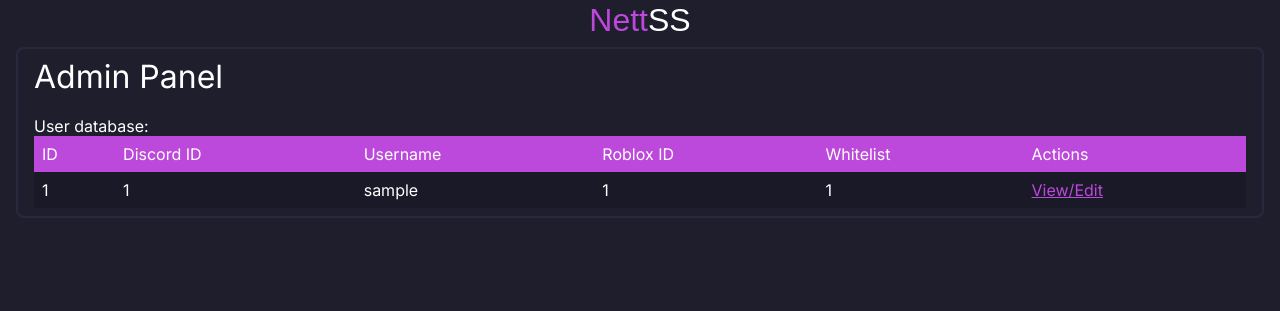
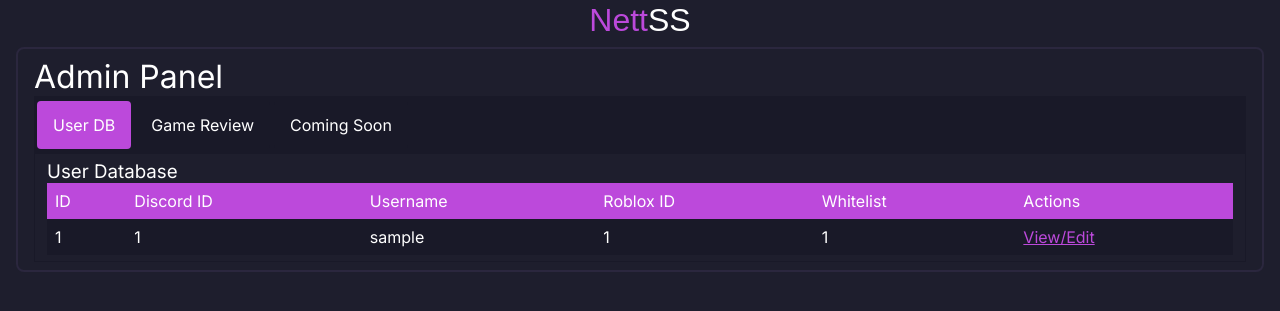
Before and after one commit to ghluka/roblox-serverside, a Flask app: page /admin in a window 1280 px wide. Shown: the top 311 px of the page. Run offline with Flask 3, Linux system fonts and the light colour scheme; tables that the repository leaves empty hold one stand-in row (values such as "Sample post"); data that the repository does not hold is empty; parts of the project's set-up code (start-up, migrations or seed data) failed here and were passed over; some libraries are stand-ins or nearby versions; some web fonts are replaced.

Commit message:
game review panel
this has been sitting in the todo list (which i forgot about) for a long time, finally implementing it

```diff
--- a/src/blueprints/admin.py
+++ b/src/blueprints/admin.py
@@ -1,6 +1,7 @@
 import sqlite3
+import os
 import json
-from flask import Blueprint, render_template, request, session, redirect, url_for
+from flask import Blueprint, render_template, request, session, redirect, url_for, jsonify
 
 from blueprints.auth import DB_PATH, discord_auth
 from utils.inputs import PATH
@@ -43,3 +44,64 @@
         user = cur.fetchone()
 
     return render_template("admin/admin_user.html", user=user)
+
+
+@admin.route("/admin/review")
+@discord_auth.require_admin
+def admin_review():
+    with open(f"{PATH}/games/review.json", encoding="utf8") as f:
+        review = json.load(f)
+
+    return jsonify(review)
+
+
+@admin.route("/admin/review/approve/<placeid>", methods=["POST"])
+@discord_auth.require_admin
+def admin_review_approve(placeid):
+    review_path = f"{PATH}/games/review.json"
+    games_path = f"{PATH}/games/games.json"
+
+    with open(review_path, encoding="utf8") as f:
+        review = json.load(f)
+
+    if placeid not in review:
+        return "", 404
+
+    with open(games_path, encoding="utf8") as f:
+        games = json.load(f)
+
+    whitelist = int(request.form.get("whitelist", 0))
+
+    games[placeid] = {
+        "placeid": int(placeid),
+        "url": review[placeid]["url"],
+        "whitelist": whitelist,
+    }
+
+    with open(games_path, "w", encoding="utf8") as f:
+        json.dump(games, f, indent=4)
+
+    del review[placeid]
+    with open(review_path, "w", encoding="utf8") as f:
+        json.dump(review, f, indent=4)
+
+    return "OK"
+
+
+@admin.route("/admin/review/reject/<placeid>", methods=["POST"])
+@discord_auth.require_admin
+def admin_review_reject(placeid):
+    review_path = f"{PATH}/games/review.json"
+
+    with open(review_path, encoding="utf8") as f:
+        review = json.load(f)
+
+    if placeid not in review:
+        return "", 404
+
+    del review[placeid]
+
+    with open(review_path, "w", encoding="utf8") as f:
+        json.dump(review, f, indent=4)
+
+    return "OK"
--- /dev/null
+++ b/src/static/assets/css/admin.css
@@ -0,0 +1,31 @@
+
+.tab {
+    overflow: hidden;
+    border: 1px solid var(--dark-btn);
+    background-color: var(--dark-btn);
+  }
+
+.tab button {
+    background-color: inherit;
+    float: left;
+    border: none;
+    outline: none;
+    cursor: pointer;
+    padding: 14px 16px;
+    transition: 0.3s;
+}
+
+.tab button:hover {
+    background-color: var(--dark-btn-hov);
+}
+
+.tab button.active {
+    background-color: var(--nett);
+}
+
+.tabcontent {
+    display: none;
+    padding: 6px 12px;
+    border: 1px solid var(--dark-btn);
+    border-top: none;
+}
--- /dev/null
+++ b/src/static/assets/js/tabs.js
@@ -0,0 +1,18 @@
+function openTab(evt, tabName) {
+    var i, tabcontent, tablinks;
+
+    tabcontent = document.getElementsByClassName("tabcontent");
+    for (i = 0; i < tabcontent.length; i++) {
+        tabcontent[i].style.display = "none";
+    }
+
+    tablinks = document.getElementsByClassName("tablinks");
+    for (i = 0; i < tablinks.length; i++) {
+        tablinks[i].className = tablinks[i].className.replace(" active", "");
+    }
+
+    document.getElementById(tabName).style.display = "block";
+    evt.currentTarget.className += " active";
+}
+
+document.getElementsByClassName("tablinks")[0].click();
--- a/src/templates/admin/admin_panel.html
+++ b/src/templates/admin/admin_panel.html
@@ -9,6 +9,7 @@
     <link rel="stylesheet" media="screen" href="/assets/css/index.css">
     <link rel="stylesheet" media="screen" href="/assets/css/players.css">
     <link rel="stylesheet" media="screen" href="/assets/css/sidebar.css">
+    <link rel="stylesheet" media="screen" href="/assets/css/admin.css">
     <link href="https://unpkg.com/boxicons@2.1.4/css/boxicons.min.css" rel="stylesheet">
     <link rel="stylesheet" href="https://cdn.jsdelivr.net/npm/@sweetalert2/theme-dark@5/dark.css" />
     <script src="https://cdn.jsdelivr.net/npm/sweetalert2@11/dist/sweetalert2.min.js"></script>
@@ -44,8 +45,14 @@
     </div>
     <div style="padding: 8px 16px !important; margin: 8px 16px !important; border: 2px solid #50407040; border-radius: 8px;">
         <h1>Admin Panel</h1>
-        <br>
-        <p>User database:</p>
+        <div class="tab">
+            <button class="tablinks" onclick="openTab(event, 'db')">User DB</button>
+            <button class="tablinks" onclick="openTab(event, 'gr')">Game Review</button>
+            <button class="tablinks" onclick="openTab(event, 'tba')">Coming Soon</button>
+        </div>
+
+        <div id="db" class="tabcontent">
+            <h3>User Database</h3>
             <table>
                 <tr>
                     <th>ID</th>
@@ -67,4 +74,69 @@
                 {% endfor %}
             </table>
         </div>
+
+        <div id="gr" class="tabcontent">
+            <h3>Game Review</h3>
+            <p style="color:#bbb;">Tip: Join the game using the link and verify whether or not execution works.</p>
+            <br>
+
+            <table id="review-table">
+                <tr>
+                    <th>Place ID</th>
+                    <th>URL</th>
+                    <th>Reports</th>
+                    <th>Whitelist</th>
+                    <th>Actions</th>
+                </tr>
+            </table>
+
+            <script>
+                fetch("/admin/review")
+                    .then(r => r.json())
+                    .then(review => {
+                        const table = document.getElementById("review-table");
+
+                        Object.entries(review).forEach(([id, data]) => {
+                            const row = document.createElement("tr");
+
+                            row.innerHTML = `
+                                <td>${id}</td>
+                                <td><a href="${data.url}" target="_blank">${data.url}</a></td>
+                                <td>${data.reports}</td>
+                                <td>
+                                    <input type="number" min="0" value="0" id="wl-${id}" style="width:80px;">
+                                </td>
+                                <td>
+                                    <button id="execute" onclick="approveGame('${id}')">Approve</button>
+                                    <button id="clear" onclick="rejectGame('${id}')" style="margin-left:8px;">Reject</button>
+                                </td>
+                            `;
+
+                            table.appendChild(row);
+                        });
+                    });
+
+                function approveGame(id) {
+                    const wl = document.getElementById(`wl-${id}`).value;
+
+                    fetch(`/admin/review/approve/${id}`, {
+                        method: "POST",
+                        headers: {"Content-Type": "application/x-www-form-urlencoded"},
+                        body: `whitelist=${wl}`
+                    }).then(() => location.reload());
+                }
+
+                function rejectGame(id) {
+                    fetch(`/admin/review/reject/${id}`, {
+                        method: "POST"
+                    }).then(() => location.reload());
+                }
+            </script>
+        </div>
+
+        <div id="tba" class="tabcontent">
+            <h3>Coming soon</h3>
+        </div>
+        <script defer src="/assets/js/tabs.js"></script>
+    </div>
 </body>
--- a/src/templates/admin/admin_user.html
+++ b/src/templates/admin/admin_user.html
@@ -38,7 +38,7 @@
         </form>
         <button onclick="window.location.href = '/admin'">Go back</button>
 
-        <h2>User JSON Data</h2>
+        <h2>Discord Data</h2>
 	    <div id="container" style="width:100%; height:420px;"></div>
 	    <script src="/assets/vs/loader.js"></script>
 	    <script defer src="/assets/js/editor.json.js"></script>
```
Also changed, not shown: TODO.md (+3 -10 lines), src/static/assets/js/editor.json.js (+9 -18 lines). Lines whose indentation alone changed are shown as unchanged.
